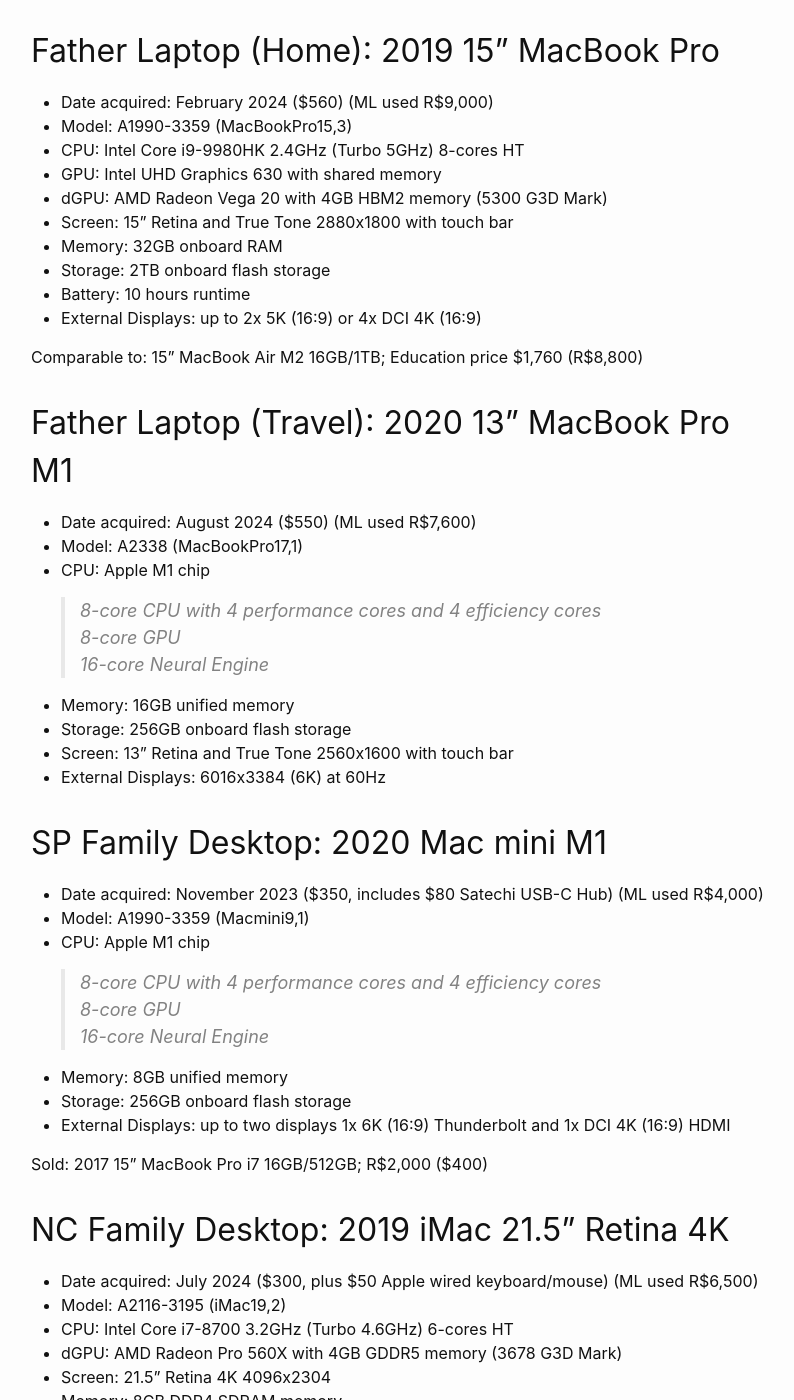
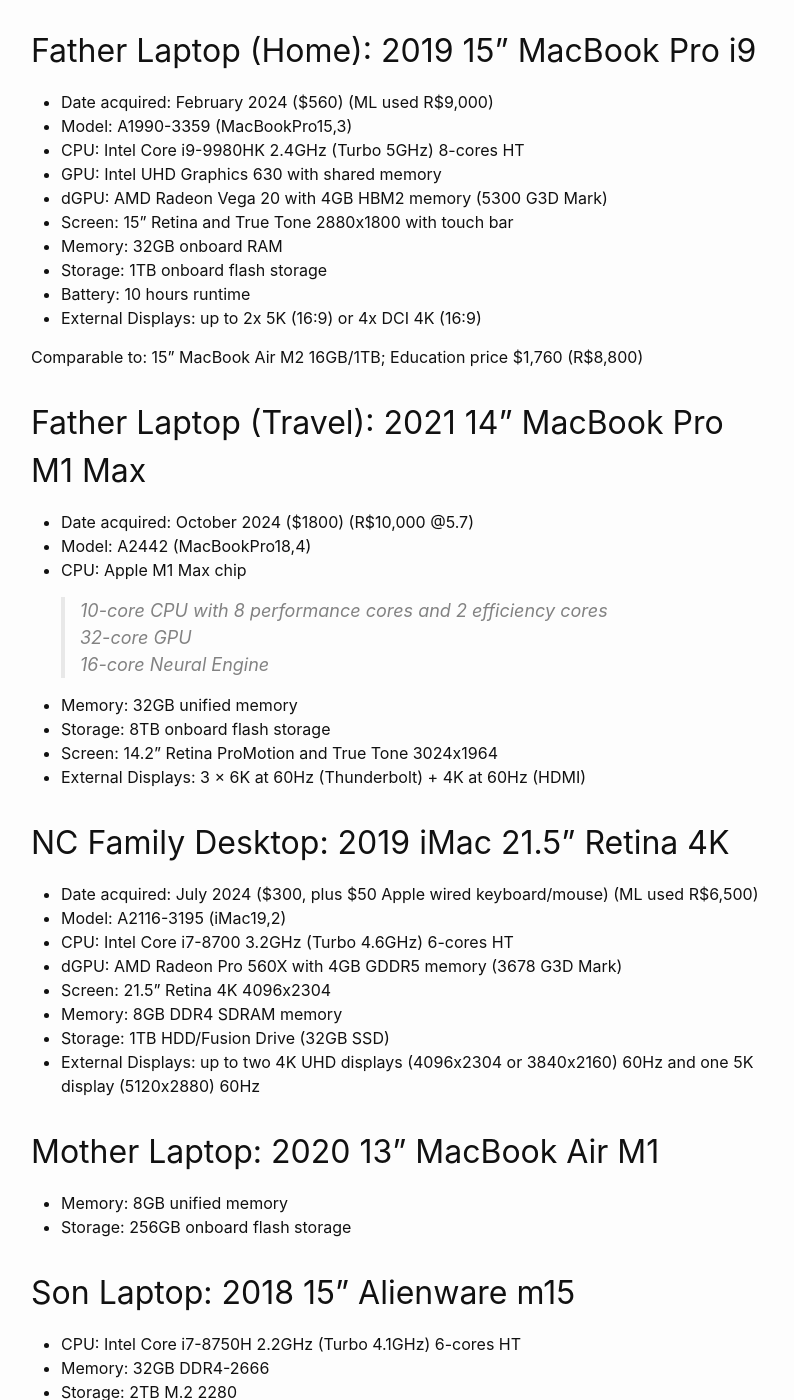
Before and after one commit to ekbann/ekbann.github.io, a Jekyll site: the page built from _posts/2024-02-11-my-computers.md, in a window 1280 px wide and 1400 px high, scrolled down 966 px. Shown: the whole window, without its empty margins (239-1033 px from the left). Built offline with Jekyll 4.4.1, drawn with Linux system fonts in a browser that asks for light colours.

Commit message:
Update 2024-02-11-my-computers.md

```diff
--- a/_posts/2024-02-11-my-computers.md
+++ b/_posts/2024-02-11-my-computers.md
@@ -12,7 +12,7 @@ My quest to learn computer architecture and programming started in the 80s with
 
 ![Apple 2 Plus](/assets/img/apple2plus.jpeg "Apple 2 Plus")
 
-## Father Laptop (Home): 2019 15" MacBook Pro
+## Father Laptop (Home): 2019 15" MacBook Pro i9
 
 - Date acquired: February 2024 ($560) (ML used R$9,000)
 - Model: A1990-3359 (MacBookPro15,3)
@@ -21,42 +21,26 @@ My quest to learn computer architecture and programming started in the 80s with
 - dGPU: AMD Radeon Vega 20 with 4GB HBM2 memory (5300 G3D Mark)
 - Screen: 15" Retina and True Tone 2880x1800 with touch bar
 - Memory: 32GB onboard RAM
-- Storage: 2TB onboard flash storage
+- Storage: 1TB onboard flash storage
 - Battery: 10 hours runtime
 - External Displays: up to 2x 5K (16:9) or 4x DCI 4K (16:9)
 
 Comparable to: 15" MacBook Air M2 16GB/1TB; Education price $1,760 (R$8,800)
 
-## Father Laptop (Travel): 2020 13" MacBook Pro M1
+## Father Laptop (Travel): 2021 14" MacBook Pro M1 Max
 
-- Date acquired: August 2024 ($550) (ML used R$7,600)
-- Model: A2338 (MacBookPro17,1)
-- CPU: Apple M1 chip
+- Date acquired: October 2024 ($1800) (R$10,000 @5.7)
+- Model: A2442 (MacBookPro18,4)
+- CPU: Apple M1 Max chip
 
-  > 8-core CPU with 4 performance cores and 4 efficiency cores
-  > 8-core GPU
+  > 10-core CPU with 8 performance cores and 2 efficiency cores
+  > 32-core GPU
   > 16-core Neural Engine
 
-- Memory: 16GB unified memory
-- Storage: 256GB onboard flash storage
-- Screen: 13" Retina and True Tone 2560x1600 with touch bar
-- External Displays: 6016x3384 (6K) at 60Hz
-
-## SP Family Desktop: 2020 Mac mini M1
-
-- Date acquired: November 2023 ($350, includes $80 Satechi USB-C Hub) (ML used R$4,000)
-- Model: A1990-3359 (Macmini9,1)
-- CPU: Apple M1 chip
-
-  > 8-core CPU with 4 performance cores and 4 efficiency cores
-  > 8-core GPU
-  > 16-core Neural Engine
-
-- Memory: 8GB unified memory
-- Storage: 256GB onboard flash storage
-- External Displays: up to two displays 1x 6K (16:9) Thunderbolt and 1x DCI 4K (16:9) HDMI
-
-Sold: 2017 15" MacBook Pro i7 16GB/512GB; R$2,000 ($400)
+- Memory: 32GB unified memory
+- Storage: 8TB onboard flash storage
+- Screen: 14.2" Retina ProMotion and True Tone 3024x1964
+- External Displays: 3 × 6K at 60Hz (Thunderbolt) + 4K at 60Hz (HDMI)
 
 ## NC Family Desktop: 2019 iMac 21.5" Retina 4K
 
```
